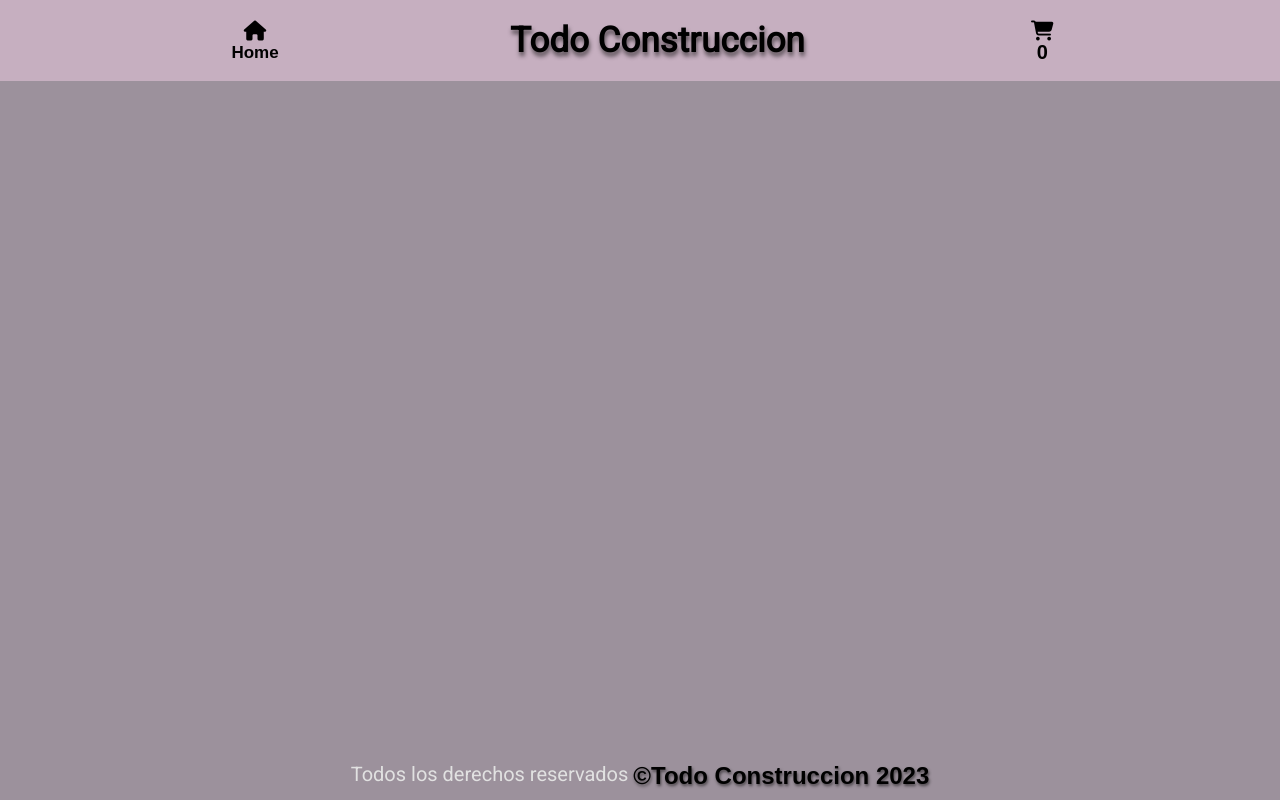
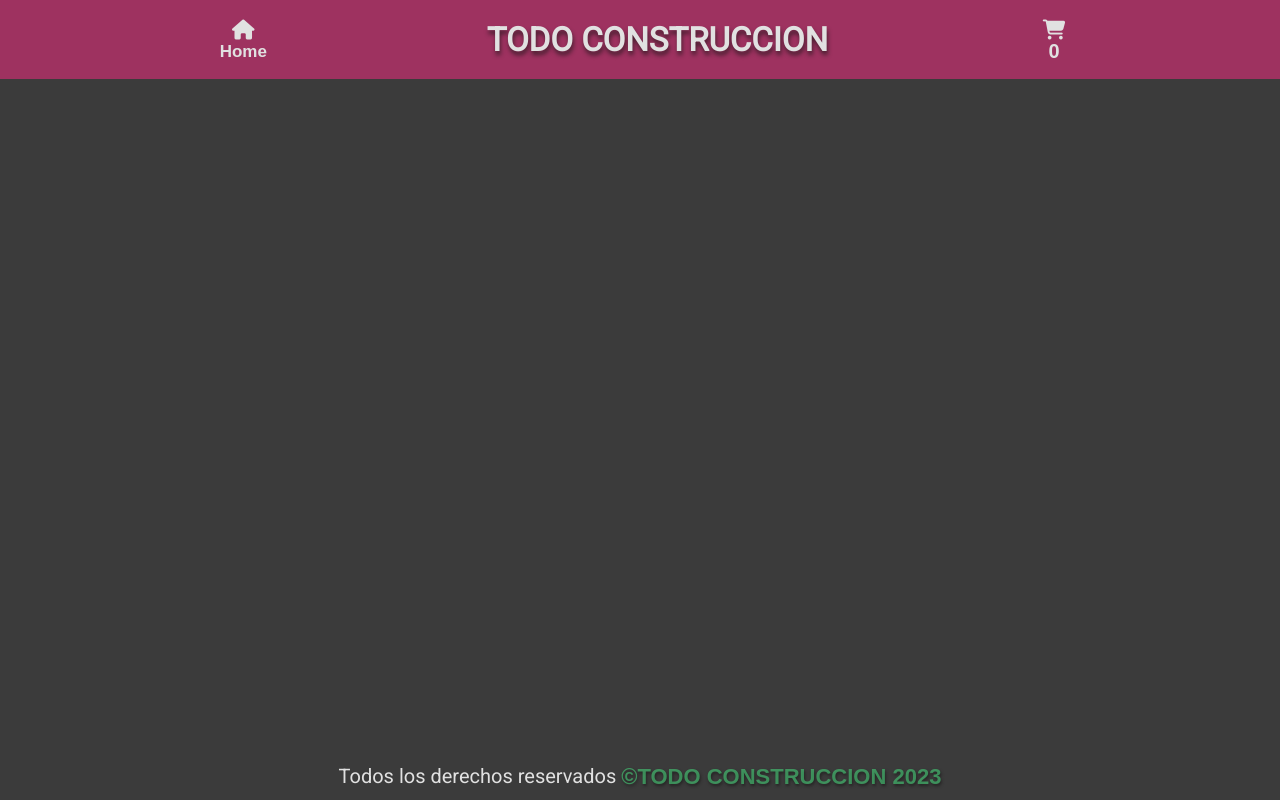
Before and after one commit to Joseargentina/Untref-Ecommerce-Jose, a plain HTML site: page detail.html in a window 1280 px wide. Drawn offline with Linux system fonts and the light colour scheme; some packages are replaced by stand-ins of ours; a script that the page names is missing.

Commit message:
agregue algunos estilos css

```diff
--- a/css/imports/variables.css
+++ b/css/imports/variables.css
@@ -1,6 +1,6 @@
 :root {
     --color-fondo-producto: #000000;
-    --color-fondo: #766777b8;
+    --color-fondo: #000000c4;
     --fuente-principal: 'Rubik', sans-serif;
     --fuente-secundaria: 'Roboto', sans-serif;
     --fuente-productos-nombres: 'Merriweather', serif;
--- a/css/main.css
+++ b/css/main.css
@@ -15,7 +15,7 @@ header {
     display: flex;
     justify-content: space-evenly;
     align-items: center;
-    background-color: #c6afc0;
+    background-color: #cd2e72ad;
 }
 
 /*Titulos*/
@@ -24,16 +24,18 @@ header {
     font-size: 2.2rem;
     font-family: var(--fuente-secundaria);
     font-weight: 600;
-    color: #000;
+    color: #e1e1e1;
+    text-transform: uppercase;
 }
 
 .titulo-productos {
     font-size: 2rem;
-    color: #e1e1e1;
+    color: rgba(71, 199, 118, 0.64);
     font-weight: 600;
     font-family: var(--fuente-secundaria);
 }
 .titulo-principal, .titulo-productos {
+    text-transform: uppercase;
     text-align: center;
     margin: 2rem 0;
     text-shadow: 1px 4px 4px rgba(22, 21, 21, 0.628);
@@ -47,7 +49,7 @@ header {
     font-size: 2rem;
     gap: 0.2rem;
     transition: all 300ms ease-in-out;
-    color: #000;
+    color: #e1e1e1;
     margin-top: 0.4rem;
 }
 
@@ -64,7 +66,7 @@ header {
     display: flex;
     flex-direction: column;
     text-align: center;
-    color: #000;
+    color: #e1e1e1;
     font-size: 1.7rem;
     gap: 0.3rem;
     padding: 0.5rem;
@@ -132,8 +134,9 @@ li {
     font-family: var(--fuente-principal);
     font-size: 1.6rem;
     font-weight: 600;
-    color: #000;
+    color: rgba(71, 199, 118, 0.64);
     text-shadow: 1px 2px 3px rgba(22, 21, 21, 0.628);
+    text-transform: uppercase;
 }
 /*Tablet*/
 @media (min-width: 768px) {
@@ -177,7 +180,7 @@ li {
     }
 
     .titulo-principal{
-        font-size: 3.5rem;
+        font-size: 3.3rem;
     }
 
     .titulo-productos {
@@ -196,7 +199,7 @@ li {
         font-size: 2rem;
     }
     .todo-construccion{
-        font-size: 2.4rem;
+        font-size: 2.2rem;
     }
 
 }
--- a/css/pages/index.css
+++ b/css/pages/index.css
@@ -63,7 +63,5 @@
         left: 0;
     }
 
-    .titulo-productos {
-        font-size: 3.3rem;
-    }
+
 }
```
Also changed, not shown: css/pages/cart.css (+4 -4 lines).
